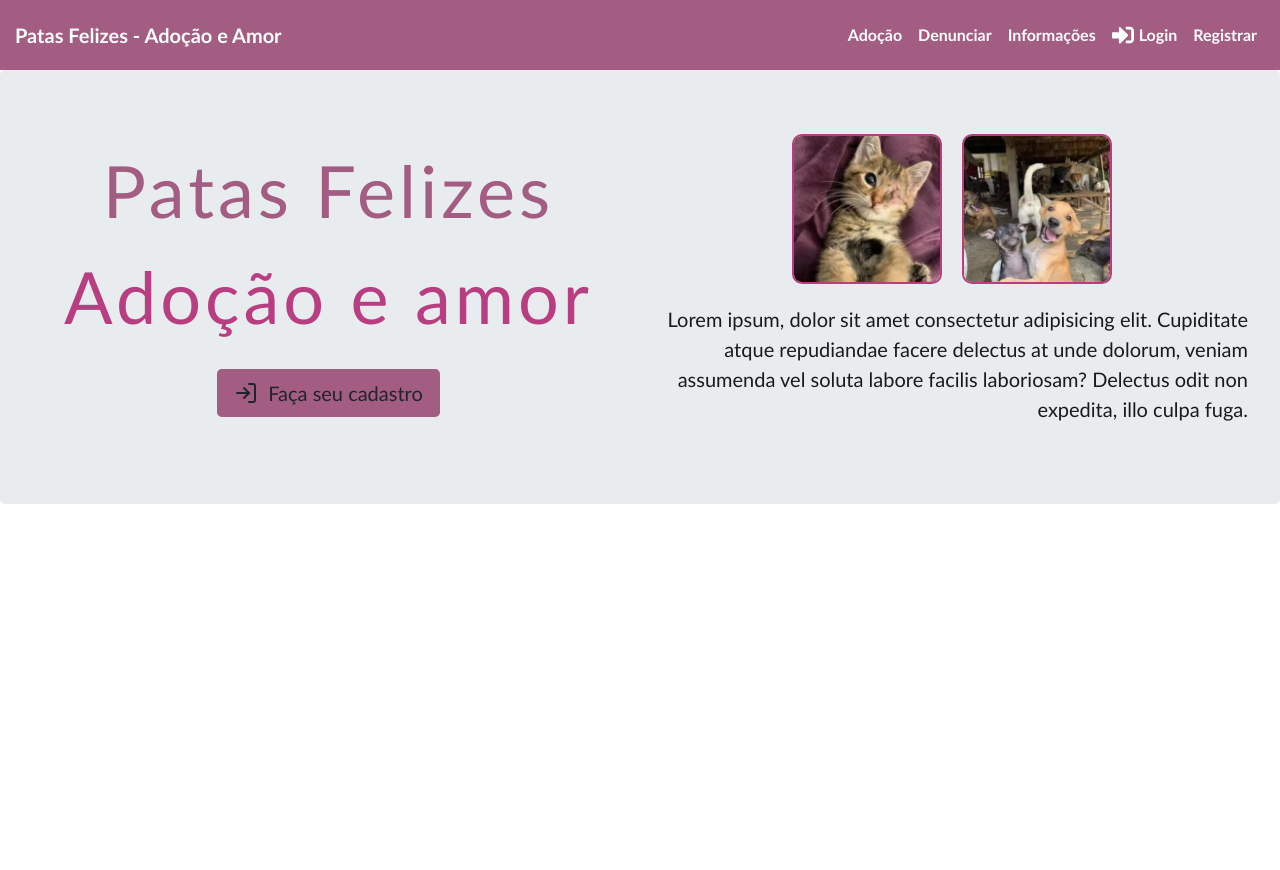
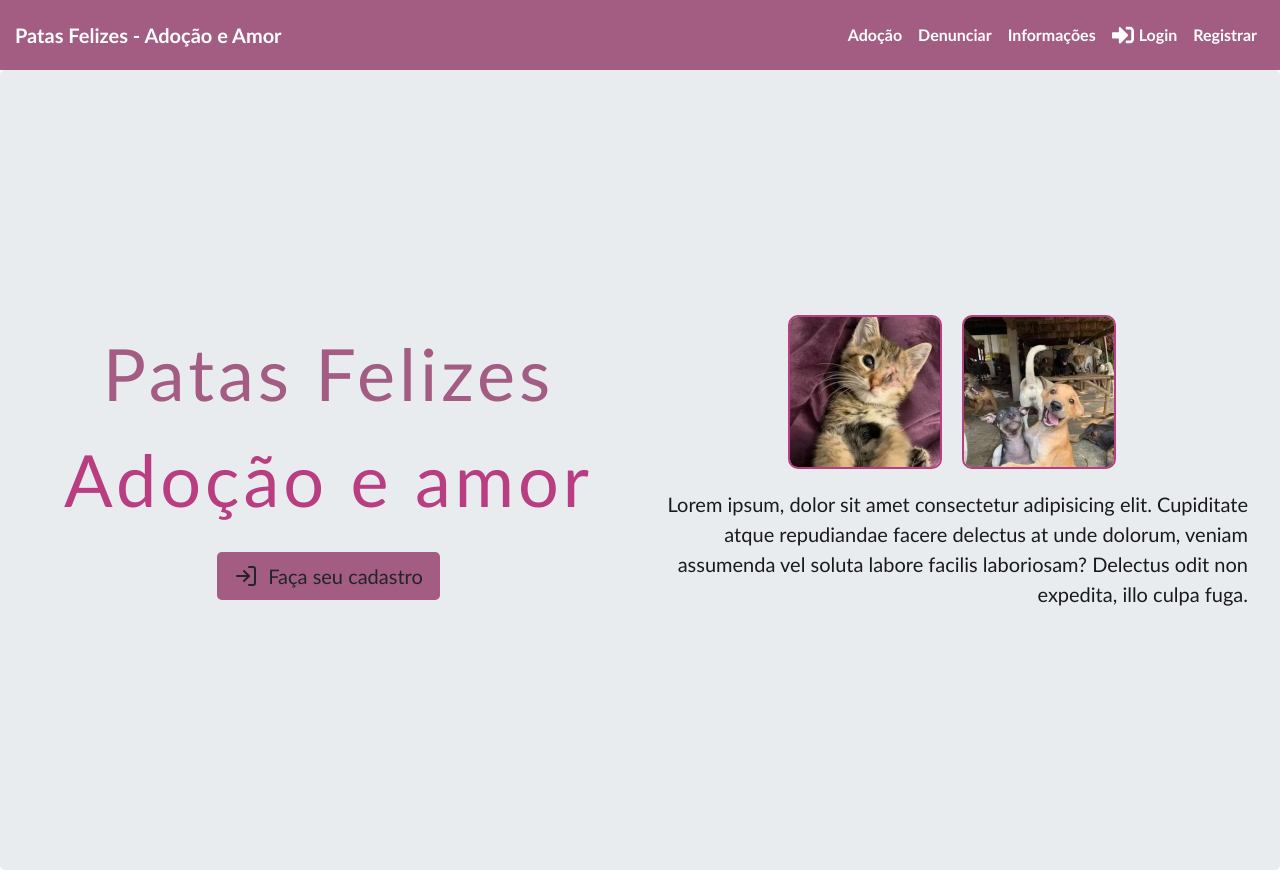
Before and after one commit to joaoflorencoJS/Patas-Felizes-Frontend, a React (Create React App) app: page / in a window 1280 px wide. Before the commit the page ends 800 px from the top, so only its background shows below. Built offline with nearby package versions, Linux system fonts and the light colour scheme.

Commit message:
Modificando a "/" do site para se parecer com uma landing page

```diff
--- a/src/pages/Home/index.js
+++ b/src/pages/Home/index.js
@@ -8,15 +8,17 @@ import {
   SpanTerciaryColor,
   HomeContent,
   DivImg,
+  LandingContainer,
 } from './styled';
 import homeCat from './imgs/homeCat150.webp';
 import homeDog from './imgs/homeDog150.webp';
 
 export default function Home() {
   return (
-    <Container className="jumbotron">
+    <Container>
+      <LandingContainer className="jumbotron mb-0">
         <div className="row">
-        <HomeContent className="col-md-6">
+          <HomeContent className="col-md">
             <SpanPrimaryColor className="display-3">
               Patas Felizes
             </SpanPrimaryColor>
@@ -29,20 +31,21 @@ export default function Home() {
               Faça seu cadastro
             </Link>
           </HomeContent>
-        <HomeContent className="col-md-6">
+          <HomeContent className="col-md">
             <DivImg className="gap-20">
               <Img src={homeCat} alt="" />
               <Img src={homeDog} alt="" />
             </DivImg>
 
             <p className="lead">
-            Lorem ipsum, dolor sit amet consectetur adipisicing elit. Cupiditate
-            atque repudiandae facere delectus at unde dolorum, veniam assumenda
-            vel soluta labore facilis laboriosam? Delectus odit non expedita,
-            illo culpa fuga.
+              Lorem ipsum, dolor sit amet consectetur adipisicing elit.
+              Cupiditate atque repudiandae facere delectus at unde dolorum,
+              veniam assumenda vel soluta labore facilis laboriosam? Delectus
+              odit non expedita, illo culpa fuga.
             </p>
           </HomeContent>
         </div>
+      </LandingContainer>
     </Container>
   );
 }
--- a/src/pages/Home/styled.js
+++ b/src/pages/Home/styled.js
@@ -1,5 +1,12 @@
 import styled from 'styled-components';
 import * as colors from '../../config/colors';
+
+export const LandingContainer = styled.section`
+  height: 100vh;
+  display: flex;
+  justify-content: center;
+  align-items: center;
+`;
 
 export const SpanPrimaryColor = styled.span`
   color: ${colors.primaryColor};
@@ -52,7 +59,6 @@ export const DivImg = styled.div`
 `;
 
 export const Img = styled.img`
-  width: 150px;
   border-radius: 10px;
   border: 2px solid ${colors.terciaryColor};
 `;
```
Lines whose indentation alone changed are shown as unchanged.
